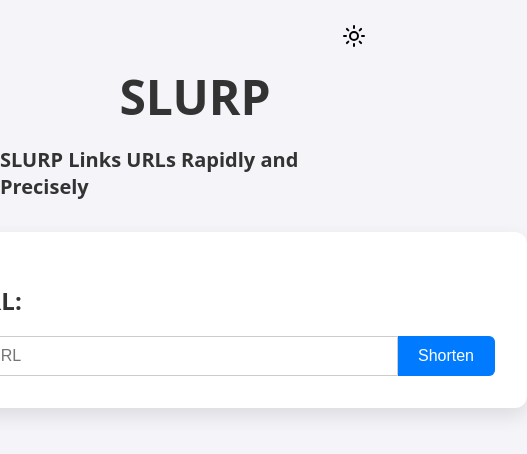
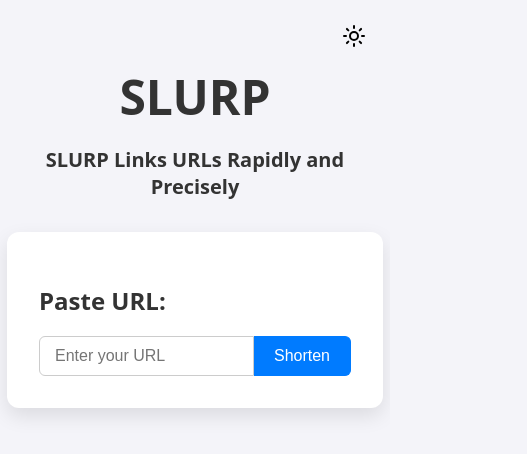
Before and after one commit to kevinsctfries/slurp, a React app in the folder frontend/: page / in a window 390 px wide. Shown: the top 454 px of the page, 527 px wide, since content can reach past the window. Built offline with nearby package versions, Linux system fonts and the light colour scheme; the HTML template or start-up script is replaced by a standard one.

Commit message:
style: improve responsiveness for smaller devices

```diff
--- a/frontend/src/App.scss
+++ b/frontend/src/App.scss
@@ -43,10 +43,12 @@
     margin-top: 4rem;
     margin-bottom: 0;
     font-size: 3rem;
+    text-align: center;
   }
 
   .app-subheader {
     margin-bottom: 2rem;
     font-size: 1.25rem;
+    text-align: center;
   }
 }
--- a/frontend/src/components/QRCodeGenerator/QRCodeGenerator.scss
+++ b/frontend/src/components/QRCodeGenerator/QRCodeGenerator.scss
@@ -7,19 +7,7 @@
     border-radius: 12px;
     box-shadow: 0 8px 20px var(--container-shadow);
     padding: 2rem;
-    width: 600px;
-
-    .qr-controls {
-        display: flex;
-        align-items: center;
-
-        input {
-            width: 60px;
-            padding: 2px 5px;
-            border-radius: 4px;
-            border: 1px solid #ccc;
-        }
-    }
+    width: 50%;
 
     p {
         margin-top: 20px;
@@ -35,3 +23,9 @@
         }
     }
 }
+
+@media screen and (max-width: 768px) {
+    .qr-container {
+        width: 80vw;
+    }
+}
--- a/frontend/src/components/UrlShortener/UrlShortener.scss
+++ b/frontend/src/components/UrlShortener/UrlShortener.scss
@@ -3,7 +3,7 @@
     padding: 2rem;
     border-radius: 12px;
     box-shadow: 0 8px 20px var(--container-shadow);
-    width: 600px;
+    width: 50%;
     margin-bottom: 1rem;
 
     h1 {
@@ -21,6 +21,7 @@
 
     input[type="text"] {
         flex: 1;
+        min-width: 0;
         padding: 10px 15px;
         border-radius: 6px 0 0 6px;
         border: 1px solid var(--input-border);
@@ -49,3 +50,9 @@
         }
     }
 }
+
+@media screen and (max-width: 768px) {
+    .app-container {
+        width: 80vw;
+    }
+}
```
